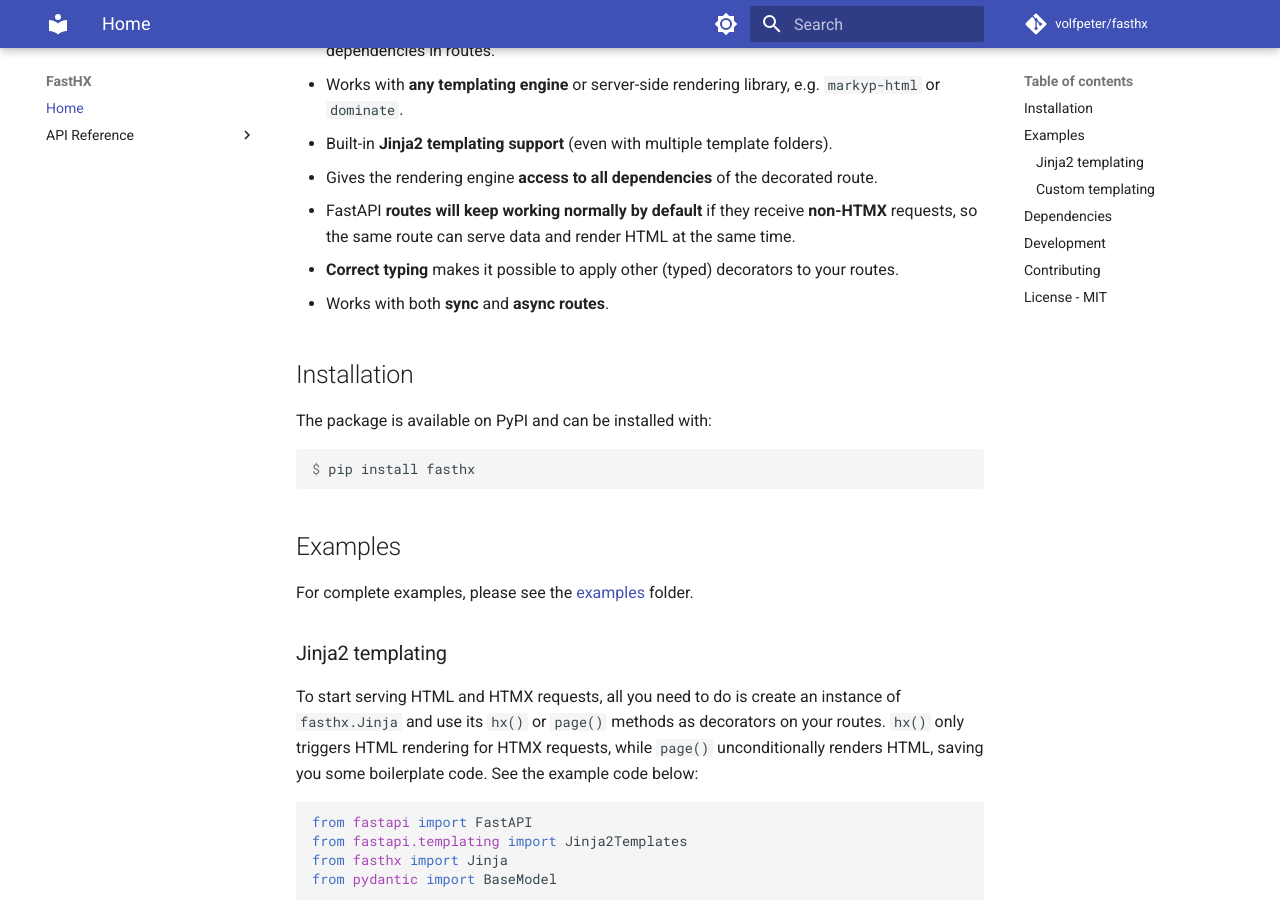
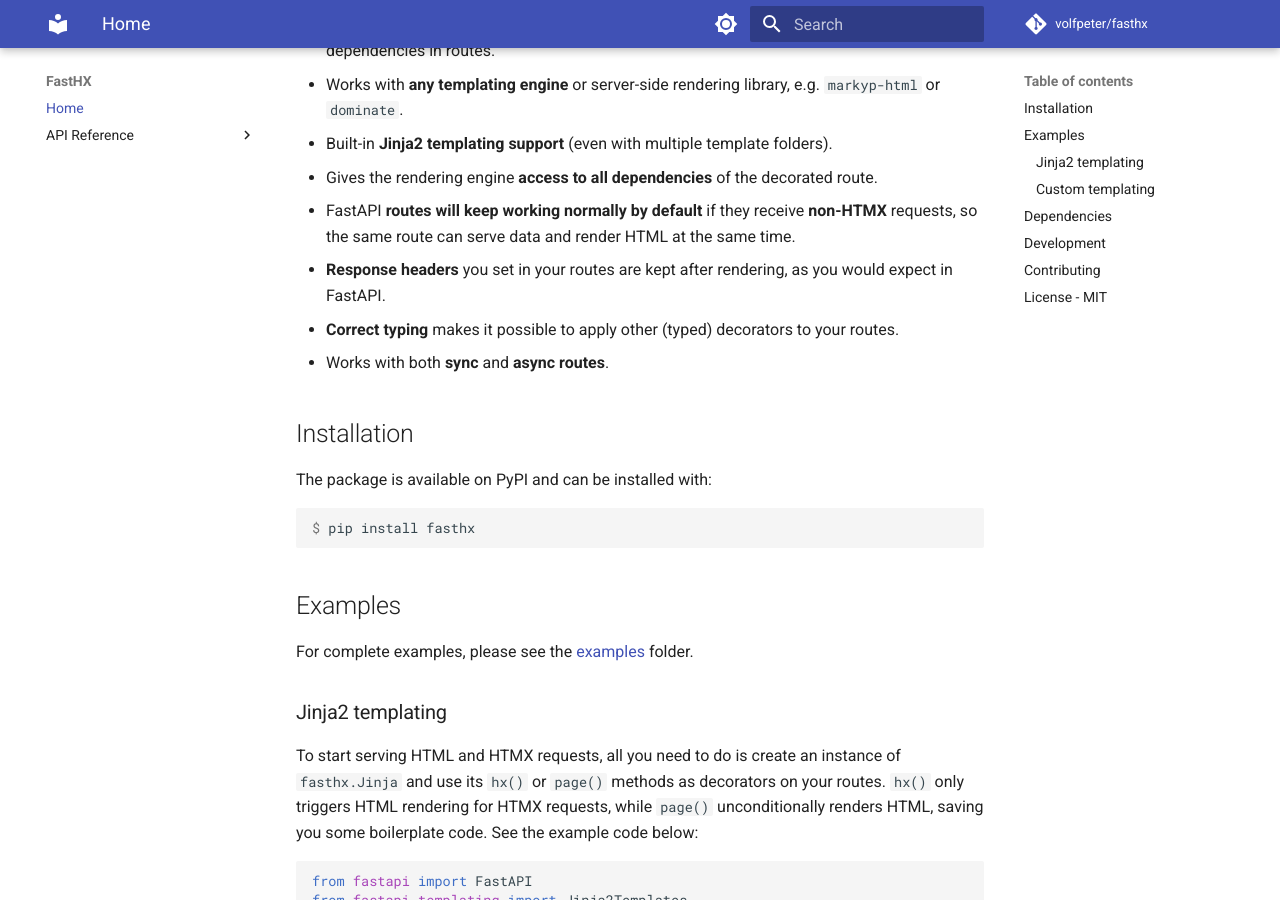
Before and after one commit to volfpeter/fasthx, an MkDocs documentation site: the page built from docs/index.md, in a window 1280 px wide and 900 px high, scrolled down 393 px. Built offline with MkDocs 1.6.1 and Material for MkDocs 9.7.7, drawn with Linux system fonts in a browser that asks for light colours; comment, search, counter and statistics services are not loaded.

Commit message:
added a one-line doc about response header support, refs #18

```diff
--- a/docs/index.md
+++ b/docs/index.md
@@ -18,6 +18,7 @@
 - Built-in **Jinja2 templating support** (even with multiple template folders).
 - Gives the rendering engine **access to all dependencies** of the decorated route.
 - FastAPI **routes will keep working normally by default** if they receive **non-HTMX** requests, so the same route can serve data and render HTML at the same time.
+- **Response headers** you set in your routes are kept after rendering, as you would expect in FastAPI.
 - **Correct typing** makes it possible to apply other (typed) decorators to your routes.
 - Works with both **sync** and **async routes**.
 
```
Also changed, not shown: README.md (+1 -0 lines).
